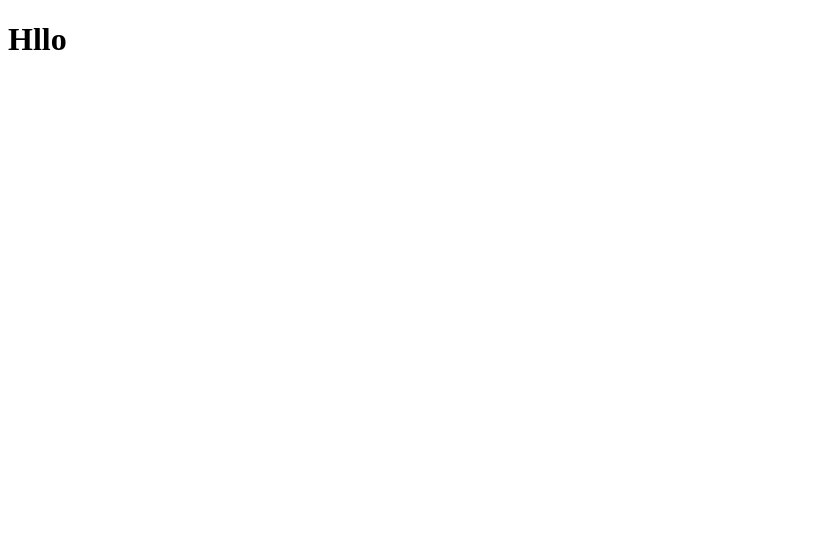
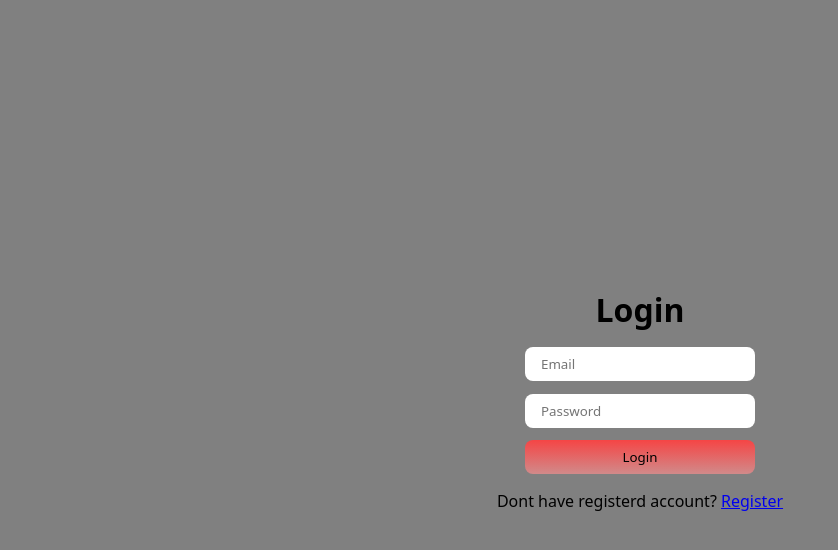
Before and after one commit to Ishrz/SocialPlatform_Frontend, a React (Vite) app: page /login in a window 1280 px wide. Shown: the top 550 px of the page, without its empty margins (0-838 px from the left). Built offline with nearby package versions, Linux system fonts and the light colour scheme.

Commit message:
feat: Login and Register ui

```diff
--- a/package.json
+++ b/package.json
@@ -11,7 +11,10 @@
   },
   "dependencies": {
     "react": "^19.2.0",
-    "react-dom": "^19.2.0"
+    "react-dom": "^19.2.0",
+    "react-router": "^7.13.0",
+    "sass": "^1.97.3",
+    "scss": "^0.2.4"
   },
   "devDependencies": {
     "@eslint/js": "^9.39.1",
--- a/src/App.jsx
+++ b/src/App.jsx
@@ -1,11 +1,11 @@
-
-
-
+import "./style.scss"
+import {BrowserRouter  } from "react-router"
+import AppRoutes from "./routes"
 const App = ( )=>{
 
   return (
     <>
-    <h1>Hllo</h1>
+      <AppRoutes/>
     </>
   )
 }
--- /dev/null
+++ b/src/features/auth/pages/Login.jsx
@@ -0,0 +1,21 @@
+import React from 'react'
+import "./style.scss"
+import { Link } from 'react-router'
+const Login = () => {
+  return (
+    <main>
+        <div className='form_container'>
+            <h1>Login</h1>
+            <form>
+                <input  placeholder='Email' type='text' / >
+                <input placeholder='Password' type='password' />
+                <button>Login</button>
+            </form>
+            <p>Dont have registerd account? <Link to="/register">Register</Link> </p>
+
+        </div>
+    </main>
+  )
+}
+
+export default Login
--- /dev/null
+++ b/src/features/auth/pages/Register.jsx
@@ -0,0 +1,21 @@
+import React from "react";
+import { Link } from "react-router";
+
+const Register = () => {
+  return (
+    <main>
+      <div className="form_container">
+        <h1>Register</h1>
+        <form>
+          <input placeholder="Username" type="text" />
+          <input placeholder="Email" type="text" />
+          <input placeholder="Password" type="password" />
+          <button>Register</button>
+        </form>
+        <p>Already register? <Link to="/login" >Login</Link></p>
+      </div>
+    </main>
+  );
+};
+
+export default Register;
--- /dev/null
+++ b/src/features/auth/pages/style.scss
@@ -0,0 +1,37 @@
+main {
+
+    .form_container {
+        min-height: 100vh;
+        display: flex;
+        flex-direction: column;
+        align-items: center;
+        justify-content: center;
+
+        gap: 1rem;
+
+
+        form {
+            display: flex;
+            flex-direction: column;
+            gap: 0.8rem;
+
+
+
+
+            input,
+            button {
+                padding-inline: 1rem;
+                padding-block: 0.5rem;
+                border-radius: 0.5rem;
+                border: none;
+
+            }
+
+            button {
+                background: linear-gradient(rgb(245, 69, 69), rgb(209, 138, 138));
+            }
+        }
+
+    }
+
+}
--- /dev/null
+++ b/src/routes.jsx
@@ -0,0 +1,18 @@
+import { BrowserRouter, Route, Routes } from "react-router";
+import Login from "./features/auth/pages/Login";
+import Register from "./features/auth/pages/Register";
+import App from "./App";
+
+const AppRoutes = () => {
+  return (
+    <BrowserRouter>
+      <Routes>
+        <Route path="/" element={<App />} />
+        <Route path="/login" element={<Login />} />
+        <Route path="/register" element={<Register />} />
+      </Routes>
+    </BrowserRouter>
+  );
+};
+
+export default AppRoutes;
--- /dev/null
+++ b/src/style.scss
@@ -0,0 +1,17 @@
+*{
+    padding: 0%;
+    margin: 0%;
+    box-sizing: border-box;
+    font-family: system-ui, -apple-system, BlinkMacSystemFont, 'Segoe UI', Roboto, Oxygen, Ubuntu, Cantarell, 'Open Sans', 'Helvetica Neue', sans-serif;
+}
+
+html,
+body,
+#root{
+    width: 100%;
+}
+
+body{
+    background-color: gray;
+    color: black;
+}
```
Also changed, not shown: 1 other file (tests, documents, lock files or other folders).
